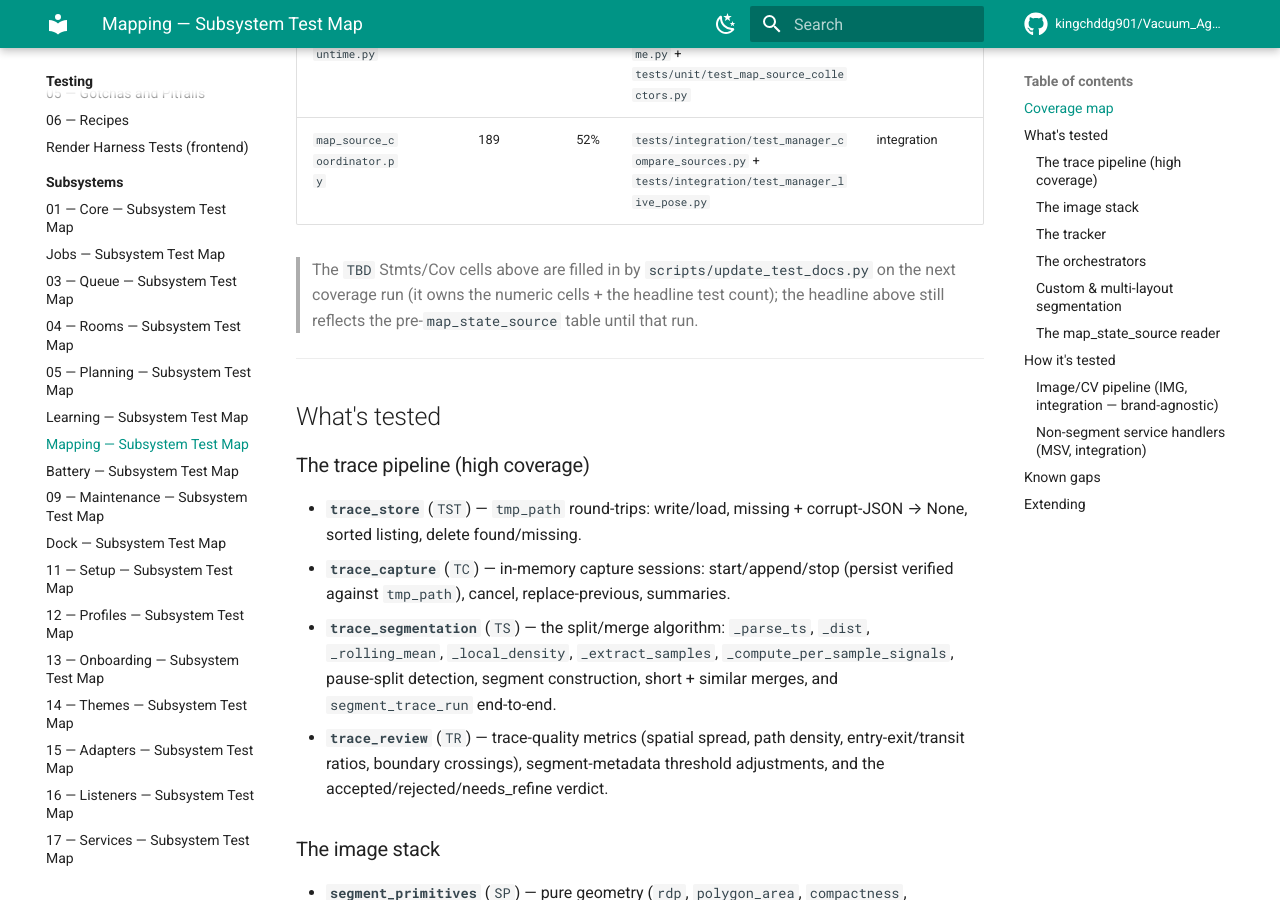
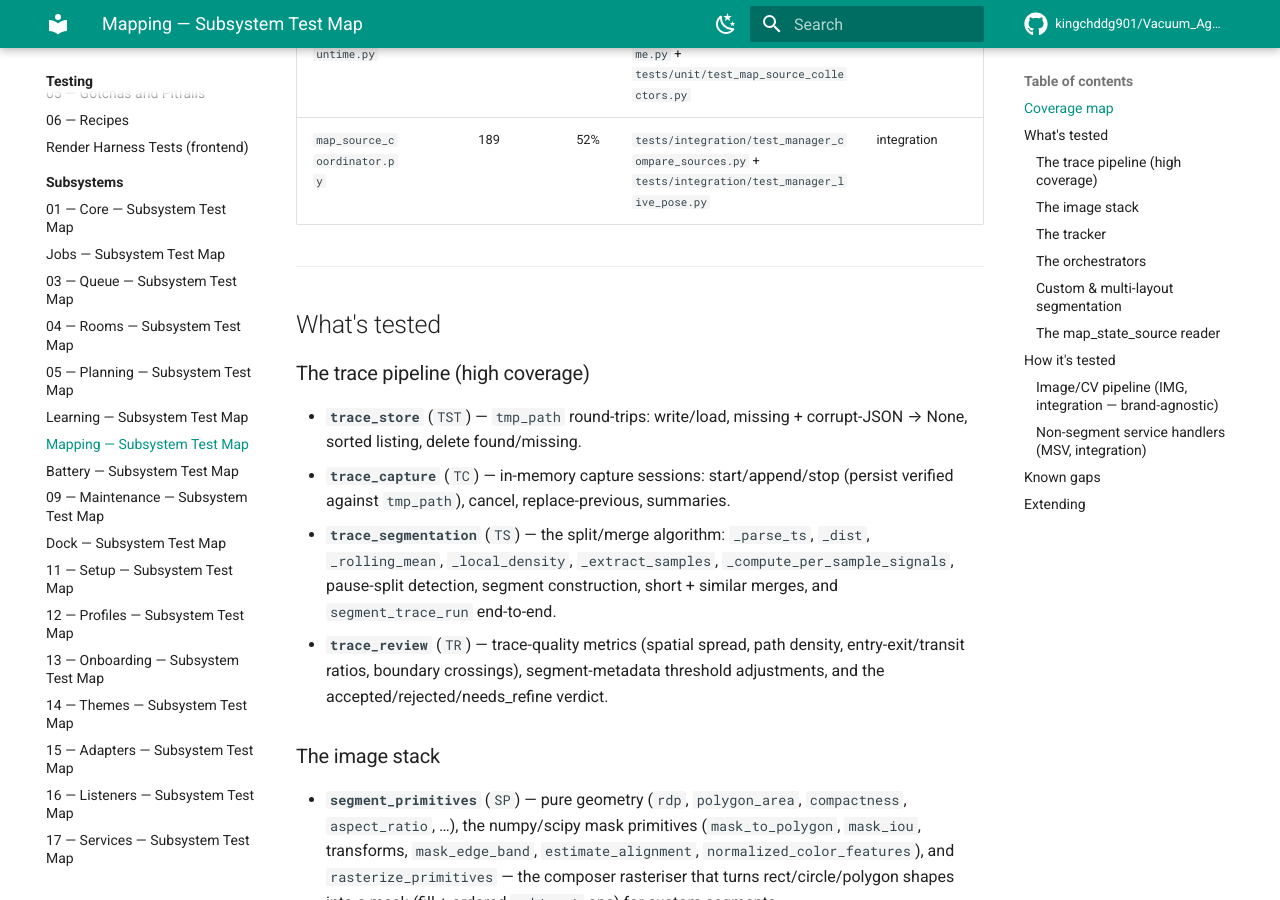
Before and after one commit to kingchddg901/Vacuum_Agent, an MkDocs documentation site: the page built from docs/testing/subsystems/07-mapping.md, in a window 1280 px wide and 900 px high, scrolled down 1638 px. Built offline with MkDocs 1.6.1 and Material for MkDocs 9.7.7, drawn with Linux system fonts in a browser that asks for light colours; comment, search, counter and statistics services are not loaded.

Commit message:
docs(testing): drop stale provisional note in 07-mapping (reader cells filled + headline regenerated; verified vs coverage.json)

```diff
--- a/docs/testing/subsystems/07-mapping.md
+++ b/docs/testing/subsystems/07-mapping.md
@@ -41,10 +41,6 @@ Architecture reference: [docs/dev/11-mapping-system.md](../../dev/11-mapping-sys
 | `map_source.py` | 334 | 95% | `tests/unit/test_map_source.py` | unit (pure) |
 | `map_source_runtime.py` | 456 | 90% | `tests/unit/test_map_source_runtime.py` + `tests/unit/test_map_source_collectors.py` | unit (pure) |
 | `map_source_coordinator.py` | 189 | 52% | `tests/integration/test_manager_compare_sources.py` + `tests/integration/test_manager_live_pose.py` | integration |
-
-> The `TBD` Stmts/Cov cells above are filled in by `scripts/update_test_docs.py`
-> on the next coverage run (it owns the numeric cells + the headline test count);
-> the headline above still reflects the pre-`map_state_source` table until that run.
 
 ---
 
```
